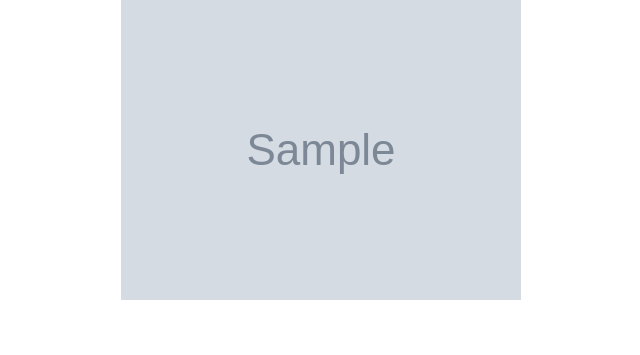
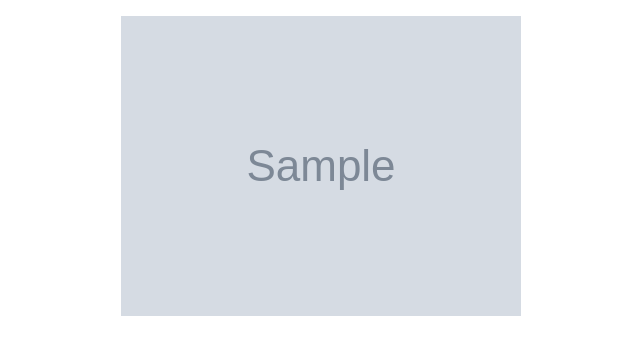
Before and after one commit to seifElislam/emotion_guesser-, a Flask app: template templates/result.html in a window 1280 px wide. Shown: the part 56-411 px from the top of the page, without its empty margins (319-959 px from the left). Run offline with Flask 2, Linux system fonts and the light colour scheme; the template is opened without the code that fills it: most values are stand-ins (such as "Sample title", 1, 10 or a date in 2020); grey boxes marked "Sample" are stand-in pictures; some libraries are stand-ins or nearby versions.

Commit message:
add padding to result img

```diff
--- a/templates/result.html
+++ b/templates/result.html
@@ -3,7 +3,7 @@
 {% extends "base.html" %}
 {% block content %}
     <div class="row">
-        <div class="col-md-12"  align="center">
+        <div class="col-md-12 px-3 py-3"  align="center">
 
 
 
```
